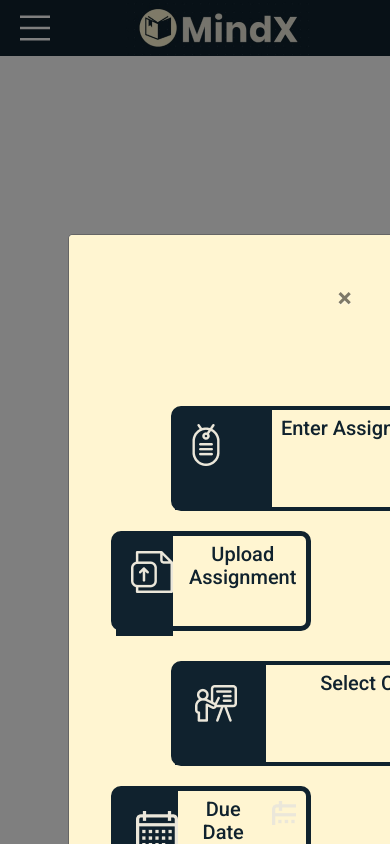
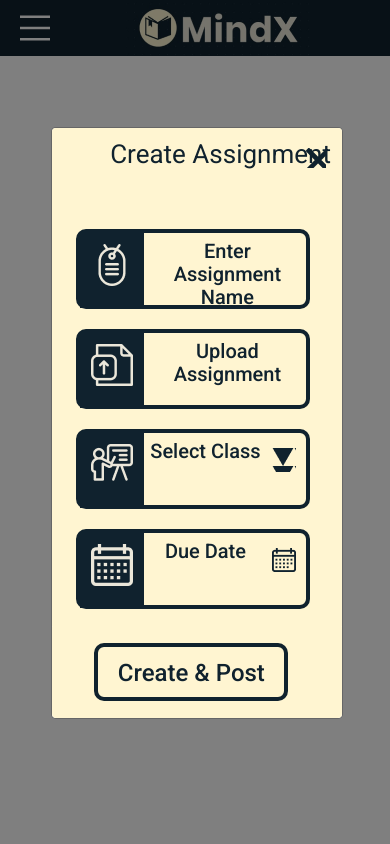
Before and after one commit to A2S-InnovateTech/mindx.github.io, a React (Create React App) app: page /#/tpopup in a window 390 px wide. Built offline with nearby package versions, Linux system fonts and the light colour scheme.

Commit message:
teacher popup

```diff
--- a/src/components/teacher/popup/Grid.js
+++ b/src/components/teacher/popup/Grid.js
@@ -5,22 +5,22 @@ import './tpop.css';
 const Grid =(props) => {
     return (
       <Modal
-
-       size="xl"
-
+        size="xl"
         {...props}
        dialogClassName="tpop modal-90w "
        aria-labelledby="contained-modal-title-vcenter">
-        <Modal.Header closeButton className="tpop-header">
+        <Modal.Header  className="tpop-header ">
           <Modal.Title className="modal-title modal-title-text">
           Create Assignment
+
           </Modal.Title>
+         <div className="crossbox"> <div className="cross"></div></div>
         </Modal.Header>
         <Modal.Body className="tpopb">
           <Container>
             <Row>
               <Col xs={9} md={6}>
-              <div className="rec-left">
+              <div className="rec">
               <div className="box"><div className="dog"></div></div>
               <div className="textbox"><p className="boxtext">Enter Assignment Name</p></div>
               </div>
@@ -35,19 +35,18 @@ const Grid =(props) => {
 
             <Row>
               <Col xs={9} md={6}>
-              <div  className="rec-left">
+              <div  className="rec">
               <div className="box"><div className="presentation"></div></div>
               <div className="textbox"><p className="boxtext">Select Class</p></div>
-              <div className="poly"></div>
+              <div className="smallbox"><div className="poly"></div></div>
               </div>
               </Col>
               <Col xs={9} md={6}>
               <div  className="rec">
               <div className="box"><div className="calendar"></div></div>
               <div className="textbox"><p className="boxtext">Due Date</p></div>
-              <div className="margincal">
-              <div className="smallcalendar"></div>
-              </div>
+              <div className="smallbox"><div className="smallcalendar"></div></div>
+
               </div>
               </Col>
             </Row>
--- a/src/components/teacher/popup/tpop.css
+++ b/src/components/teacher/popup/tpop.css
@@ -1,25 +1,9 @@
 .tpop{
+    top: 16.25vw;
     left : 17.3611vw;
      border-radius: 20px;
-    margin-left: 0%;
-    margin-right: 0%;
-    margin-top: 0%;
-    padding-bottom: 60px;
-
-}
-.modal-90w{
-   top: 234px;
-    padding-right: 13.83vw;
-}
-.teacher_popup_body{
-    position: absolute;
-width: 1440px;
-height: 1024px;
-left: 0px;
-top: 0px;
-
-background: #C4C4C4;
-opacity: 0.5;
+     margin-left: 0px;
+     margin-right: 1vw;
  }
  .modal-title{
     position: absolute;
@@ -37,19 +21,23 @@ opacity: 0.5;
     display: flex;
     align-items: center;
     text-align: center;
-
     color: #10222E;
 }
 .tpopb{
     background: #FFF5D1;
     border: 1px solid #FFF5D1;
+    padding-left: 8px;
 }
 .tpop-header{
     background: #FFF5D1;
-    border: 34px solid #FFF5D1;
-
+    border: 4px solid #FFF5D1;
 }
-
+.box{
+    width: 104px;
+    height: 100px;
+    background: #10222E;
+    padding: 30px;
+    }
     .rec{
         margin-left: 44px;
         margin-top: 30px;
@@ -60,27 +48,12 @@ opacity: 0.5;
         border: 4px solid #10222E;
         border-radius: 10px;
     }
-.rec-left{
-    margin-left: 70px;
-    margin-top: 30px;
-    width: 333px;
-    height: 105px;
-    display: flex;
-    flex-direction: row;
-    border: 4px solid #10222E;
-    border-radius: 10px;
-}
-.box{
-width: 100px;
-height: 100px;
-background: #10222E;
-}
     .textbox{
         width: 233px;
         height: 100px;
     }
     .boxtext{
-    padding-left: 1.8vw;
+        padding-left: 1.4vw;
         padding-top: 1.8vw;
         font-family: Roboto;
         font-style: normal;
@@ -91,42 +64,50 @@ background: #10222E;
         color: #10222E;
     }
     .dog{
-    margin-top: 14px;
-    margin-left: 10px;
+
         width: 42px;
     height: 42px;
     background: url("./dog.png");
 
     }
     .presentation{
-    margin-top: 20px;
-    margin-left: 20px;
+
         width: 42px;
         height: 42px;
         background: url("./presentation.png");
 
     }
+    .crossbox{
+        width: 24px;
+        height: 24px;
+        margin-left: 60vw;
+    }
+    .cross{
+        width: 20px;
+        height: 20px;
+        background : url("./cross.png");
+    }
     .calendar{
-    margin-top: 20px;
-    margin-left: 20px;
         width: 42px;
         height: 42px;
         background: url("./calendar.png");
 
     }
+    .smallbox{
+        margin-top: 15px;
+        margin-right: 10px;
+        margin-left: 10px;
+        width: 24px;
+        height: 24px;
+    }
     .smallcalendar{
         width: 24px;
         height: 24px;
-background: url("./calendar.png");
+        background: url("./smallcalendar.png");
     }
-.margincal{
-    margin-top: 10px;
-    margin-left: 10px ;
-    margin-right: 10px;
-}
+
     .upload{
-    margin-top: 15px;
-    margin-left: 15px;
+
         width: 42px;
         height: 42px;
         background: url("./upload.png");
@@ -138,25 +119,19 @@ height: 24px;
         background: url("./Poly.png");
     }
     .creatbox{
-
         width: 217px;
         height: 58px;
         margin-right: 300px;
-
-/* 1 */
-
         border: 4px solid #10222E;
         box-sizing: border-box;
         border-radius: 10px;
         }
 
         .creat-text{
-
         width: 153px;
         height: 32px;
         margin-top: 10px;
         margin-left: 20px;
-
         font-family: Roboto;
         font-style: normal;
         font-weight: 500;
@@ -165,43 +140,96 @@ line-height: 28px;
         display: flex;
         align-items: center;
         text-align: center;
-
-/* 1 */
-
         color: #10222E;
         }
 
-
-@media only screen and (max-width: 1000px) {
-
-
+ @media screen and  (max-width: 350px){
+    .tpop{
+        left : 1vw;
+        padding: 2vw;
+        margin-top: 40px;
+     }
      .modal-title{
-        width: 429px;
-        height: 26px;
-        margin-left: 100px;
-        font-weight: 500;
-        font-size: 30px;
-        line-height: 26px;
+        width: 300px;
+        height: 46px;
+        left: 0px;
+        top: 0px;
+        padding: 4vw;
+        padding-left: 13vw;
+    }
+    .modal-title-text{
+        font-weight: 350;
+        font-size: 26px;
+        line-height: 42px;
+    }
+    .rec{
+        margin-left: 0px;
+        margin-top: 20px;
+        width: 80vw;
+        height: 75px;
+    }
+    .box{
+        width: 80px;
+        height: 70px;
+        margin-right: 10px;
+        padding: 11px;
         }
         .creatbox{
-
-        width: 217px;
-        height: 58px;
-        margin-right: 100px;
+           margin-right: 10.5vw;
+           margin-left: 8.5vw;
             }
-
+}
+@media screen and (min-width: 351px) and  (max-width: 576px){
+    .tpop{
+        top: 0px;
+        left : 1vw;
+        padding: 12vw;
+        margin-top: 80px;
+     }
+     .modal-title{
+        width: 75vw;
+        height: 46px;
+        left: 0px;
+        top: 0px;
+        padding: 10px;
+        padding-left: 15vw;
+        padding-bottom: 4px;
+    }
+    .modal-title-text{
+        font-weight: 400;
+        font-size: 26px;
+        line-height: 42px;
+    }
     .rec{
-            margin-left: 10px;
-             width: 200px;
+        margin-left: 0px;
         margin-top: 20px;
-         height: 100px;
-             display: flex;
-             flex-direction: row;
-             border: 5px solid #10222E;
-
-             border-radius: 10px;
+        width: 60vw;
+        height: 80px;
+    }
+    .box{
+        width: 75px;
+        height: 75px;
+        padding: 11px;
+        }
+        .creatbox{
+            margin-right: 10.5vw;
+            margin-left: 8.5vw;
+             }
+}
+@media screen and (min-width: 600px){
+    .modal-title{
+        position: absolute;
+        width: 429px;
+        height: 36px;
+        left: 255px;
+        top: 16px;
+    }
 
 
 }
-
+@media screen and (min-width: 1200px) {
+    .tpop{
+        margin-top: 0px;
+        padding-right: 200px;
      }
+}
--- /dev/null
+++ b/src/components/teacher/random.css
@@ -0,0 +1,222 @@
+
+
+.tpop{
+    left : 17.3611vw;
+     border-radius: 20px;
+     margin-left: 0%;
+     margin-right: 0%;
+     margin-top: 0%;
+     padding-bottom: 60px;
+ }
+ .modal-90w{
+    top: 234px;
+     padding-right: 13.83vw;
+ }
+ .teacher_popup_body{
+     position: absolute;
+ width: 1440px;
+ height: 1024px;
+ left: 0px;
+ top: 0px;
+
+ background: #C4C4C4;
+ opacity: 0.5;
+ }
+ .modal-title{
+     position: absolute;
+     width: 429px;
+     height: 26px;
+     left: 255px;
+     top: 46px;
+ }
+ .modal-title-text{
+     font-family: Roboto;
+     font-style: normal;
+     font-weight: 500;
+     font-size: 36px;
+     line-height: 42px;
+     display: flex;
+     align-items: center;
+     text-align: center;
+
+     color: #10222E;
+ }
+ .tpopb{
+     background: #FFF5D1;
+     border: 1px solid #FFF5D1;
+ }
+ .tpop-header{
+     background: #FFF5D1;
+     border: 20px solid #FFF5D1;
+
+ }
+
+ .rec{
+     margin-left: 44px;
+     margin-top: 30px;
+     width: 333px;
+     height: 105px;
+     display: flex;
+     flex-direction: row;
+     border: 4px solid #10222E;
+     border-radius: 10px;
+ }
+ .rec-left{
+     margin-left: 70px;
+     margin-top: 30px;
+     width: 333px;
+     height: 105px;
+     display: flex;
+     flex-direction: row;
+     border: 4px solid #10222E;
+     border-radius: 10px;
+ }
+ .box{
+ width: 100px;
+ height: 100px;
+ background: #10222E;
+ }
+ .textbox{
+     width: 233px;
+     height: 100px;
+ }
+ .boxtext{
+     padding-left: 1.4vw;
+     padding-top: 1.8vw;
+     font-family: Roboto;
+     font-style: normal;
+     font-weight: 500;
+     font-size: 20px;
+     line-height: 23px;
+     text-align: center;
+     color: #10222E;
+ }
+ .dog{
+     margin-top: 14px;
+     margin-left: 10px;
+     width: 42px;
+ height: 42px;
+ background: url("./dog.png");
+
+ }
+ .presentation{
+     margin-top: 20px;
+     margin-left: 20px;
+     width: 42px;
+     height: 42px;
+     background: url("./presentation.png");
+
+ }
+ .calendar{
+     margin-top: 20px;
+     margin-left: 20px;
+     width: 42px;
+     height: 42px;
+     background: url("./calendar.png");
+
+ }
+ .smallcalendarbox{
+     margin-top: 25px;
+     margin-right: 20px;
+     width: 24px;
+     height: 24px;
+     background-color: #10222E;
+ }
+ .smallcalendar{
+     margin-top: 25px;
+     margin-right: 15px;
+     width: 24px;
+ height: 24px;
+ background: url("./smallcalendar.png");
+ }
+ .margincal{
+     margin-top: 10px;
+     margin-left: 10px ;
+     margin-right: 10px;
+ }
+ .upload{
+     margin-top: 15px;
+     margin-left: 15px;
+     width: 42px;
+     height: 42px;
+     background: url("./upload.png");
+
+ }
+ .poly{
+     margin-top: 25px;
+     margin-right: 20px;
+     width: 24px;
+     height: 24px;
+     background: url("./Poly.png");
+ }
+ .creatbox{
+ width: 217px;
+ height: 58px;
+ margin-right: 300px;
+ border: 4px solid #10222E;
+ box-sizing: border-box;
+ border-radius: 10px;
+ }
+
+ .creat-text{
+ width: 153px;
+ height: 32px;
+ margin-top: 10px;
+ margin-left: 20px;
+ font-family: Roboto;
+ font-style: normal;
+ font-weight: 500;
+ font-size: 24px;
+ line-height: 28px;
+ display: flex;
+ align-items: center;
+ text-align: center;
+ color: #10222E;
+ }
+
+ @media only screen and (min-width:300) and (max-width: 700px){
+     .tpop{
+         left : 0vw;
+          border-radius: 20px;
+          margin-left: 0%;
+          margin-right: 0%;
+          margin-top: 0%;
+          padding-bottom: 60px;
+
+      }
+      .modal-90w{
+         top: 234px;
+          padding-right: 13.83vw;
+      }
+
+ }
+
+ @media only screen and (max-width: 1000px)  {
+
+
+     .modal-title{
+         width: 429px;
+         height: 26px;
+         margin-left: 100px;
+         font-weight: 500;
+         font-size: 30px;
+         line-height: 26px;
+     }
+     .creatbox{
+         width: 217px;
+         height: 58px;
+         margin-right: 100px;
+         }
+
+         .rec{
+             margin-left: 10px;
+              width: 200px;
+              margin-top: 20px;
+             height: 100px;
+              display: flex;
+              flex-direction: row;
+              border: 5px solid #10222E;
+              border-radius: 10px;
+          }
+
+ }
```
Also changed, not shown: src/components/teacher/popup/cross.png (added), src/components/teacher/popup/smallcalendar.png (added). Lines whose indentation alone changed are shown as unchanged.
